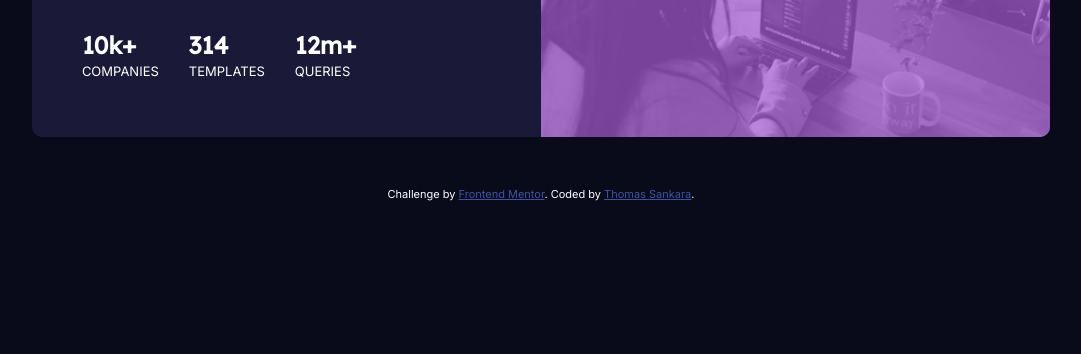
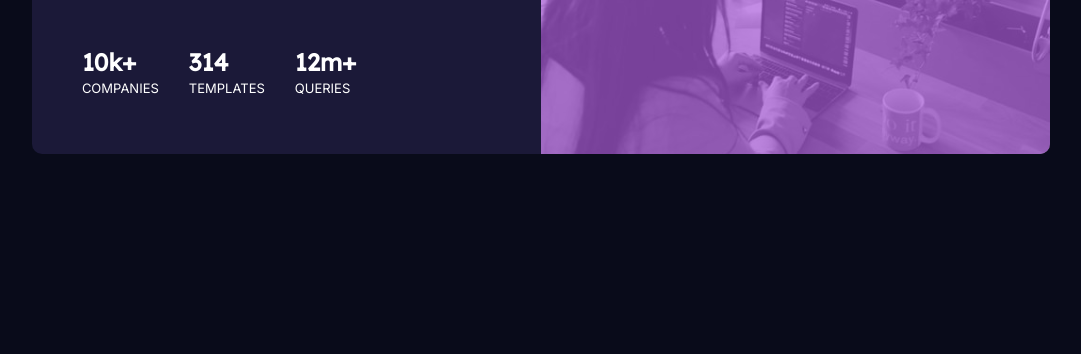
Before and after one commit to NinoTsitsriashvili/stats-review, a plain HTML site: page index.html in a window 1280 px wide. Shown: the part 446-800 px from the top of the page, without its empty margins (99-1180 px from the left). Drawn offline with Linux system fonts and the light colour scheme.

Commit message:
Update index.html

```diff
--- a/index.html
+++ b/index.html
@@ -34,11 +34,7 @@
     </div>
   </div>
 
-  <div class="attribution">
-    Challenge by
-    <a href="https://www.frontendmentor.io?ref=challenge" target="_blank">Frontend Mentor</a>. Coded by <a
-      href="https://tsbsankara.co.ke">Thomas Sankara</a>.
-  </div>
+
 </body>
 
 </html>
```
